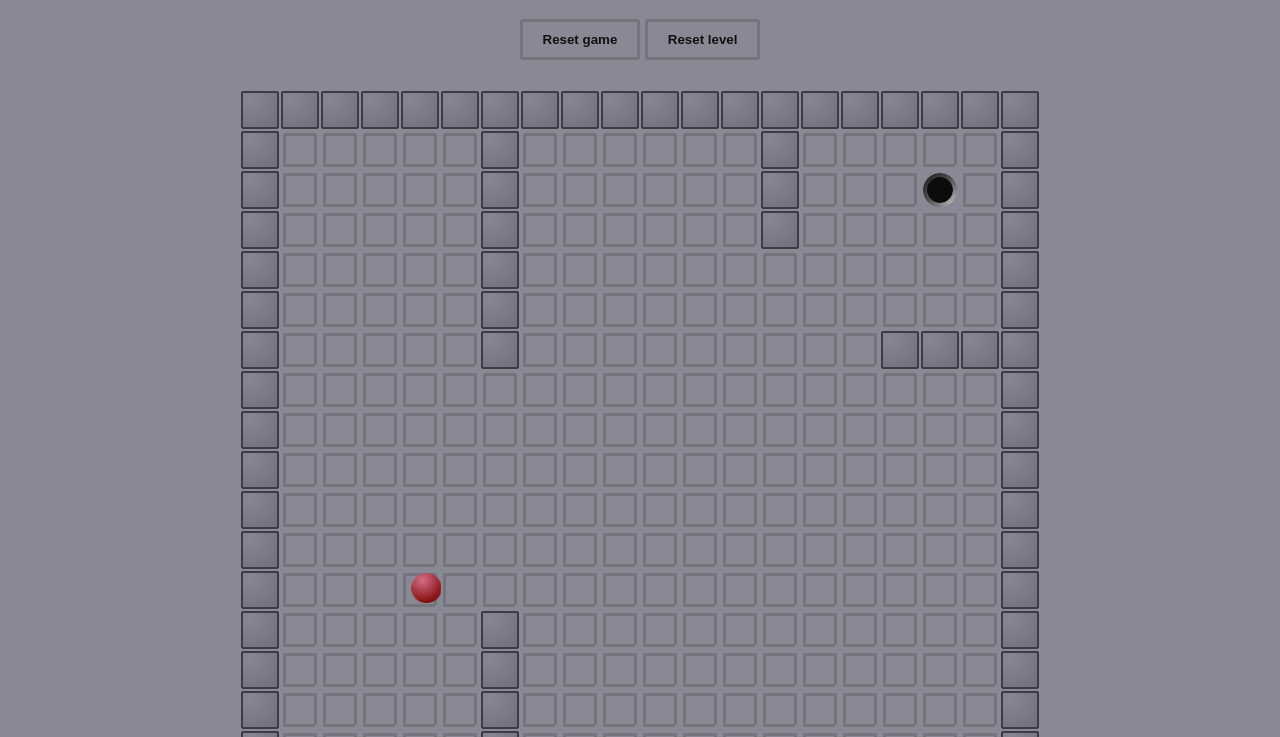
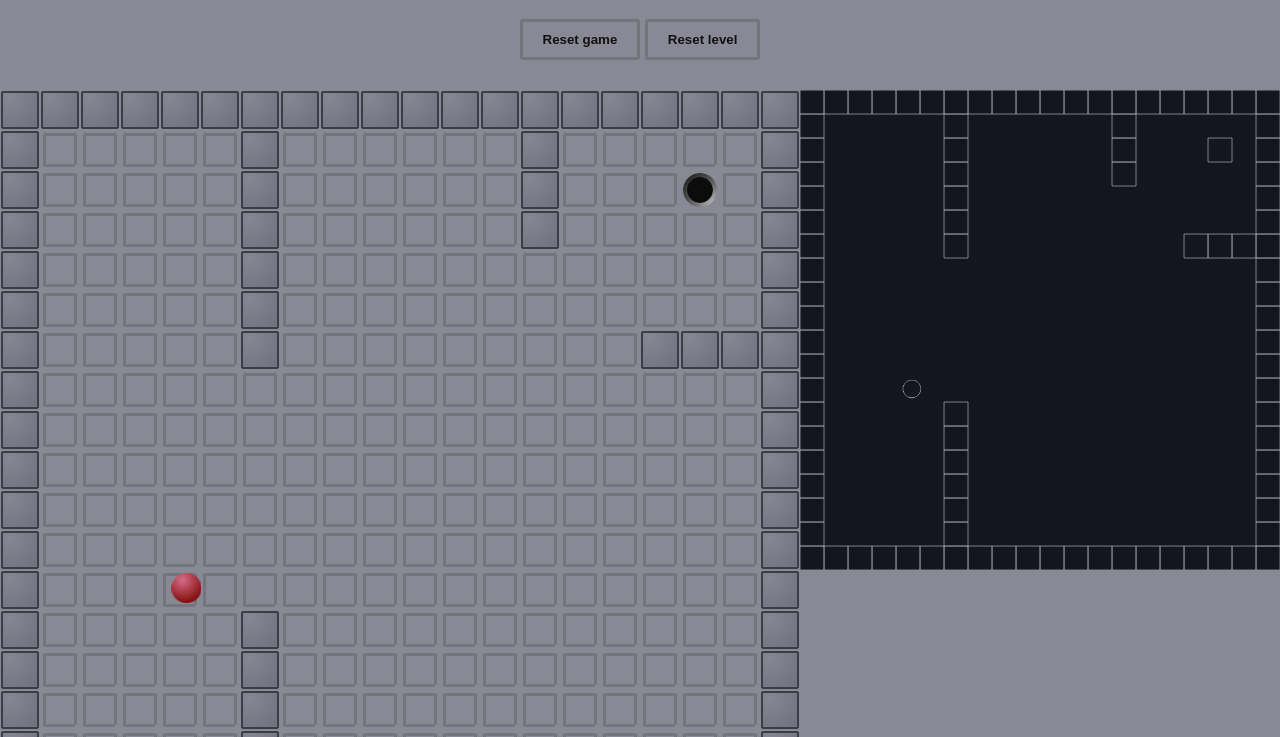
Before and after one commit to mat-sz/inkball, a website built with webpack: page public/index.html in a window 1280 px wide. Shown: the part 63-800 px from the top of the page. Built offline with nearby package versions, Linux system fonts and the light colour scheme.

Commit message:
reintroduced debug mode

```diff
--- a/package.json
+++ b/package.json
@@ -3,8 +3,8 @@
   "version": "1.0.0",
   "main": "index.ts",
   "scripts": {
-    "start": "webpack-dev-server --mode development --open --hot",
-    "build": "webpack --mode production"
+    "start": "NODE_ENV=development webpack-dev-server --mode development --open --hot",
+    "build": "NODE_ENV=production webpack --mode production"
   },
   "devDependencies": {
     "@babel/core": "^7.6.4",
--- a/public/index.html
+++ b/public/index.html
@@ -12,7 +12,12 @@
             <button id="reset-game">Reset game</button>
             <button id="reset-level">Reset level</button>
         </div>
-        <canvas id="canvas" width=800 height=800></canvas>
+        <div class="canvases">
+            <canvas id="canvas" width=800 height=800></canvas>
+            <div id="debug">
+
+            </div>
+        </div>
         <div>
             <strong>Objective:</strong> Move all balls to their respective goals, use your mouse to draw obstacles.
         </div>
--- a/src/App.scss
+++ b/src/App.scss
@@ -38,3 +38,7 @@ canvas {
         }
     }
 }
+
+.canvases {
+    display: flex;
+}
--- a/src/index.ts
+++ b/src/index.ts
@@ -81,3 +81,16 @@ document.addEventListener('gesturestart', (e) => {
     // Disable zoom on mobile Safari.
     e.preventDefault();
 });
+
+if (process.env.NODE_ENV === 'development') {
+    // Debug mode.
+    let render = Matter.Render.create({
+        element: document.getElementById('debug'),
+        engine: engine,
+        options: {
+            height: 800
+        }
+    });
+
+    Matter.Render.run(render);
+}
--- a/webpack.config.js
+++ b/webpack.config.js
@@ -1,4 +1,5 @@
 const path = require("path");
+const webpack = require("webpack");
 const HtmlWebpackPlugin = require("html-webpack-plugin");
 
 module.exports = {
@@ -49,5 +50,8 @@ module.exports = {
     new HtmlWebpackPlugin({
       template: './public/index.html',
     }),
+    new webpack.DefinePlugin({
+      'process.env.NODE_ENV': JSON.stringify(process.env.NODE_ENV || 'development')
+    }),
   ]
 };
```
